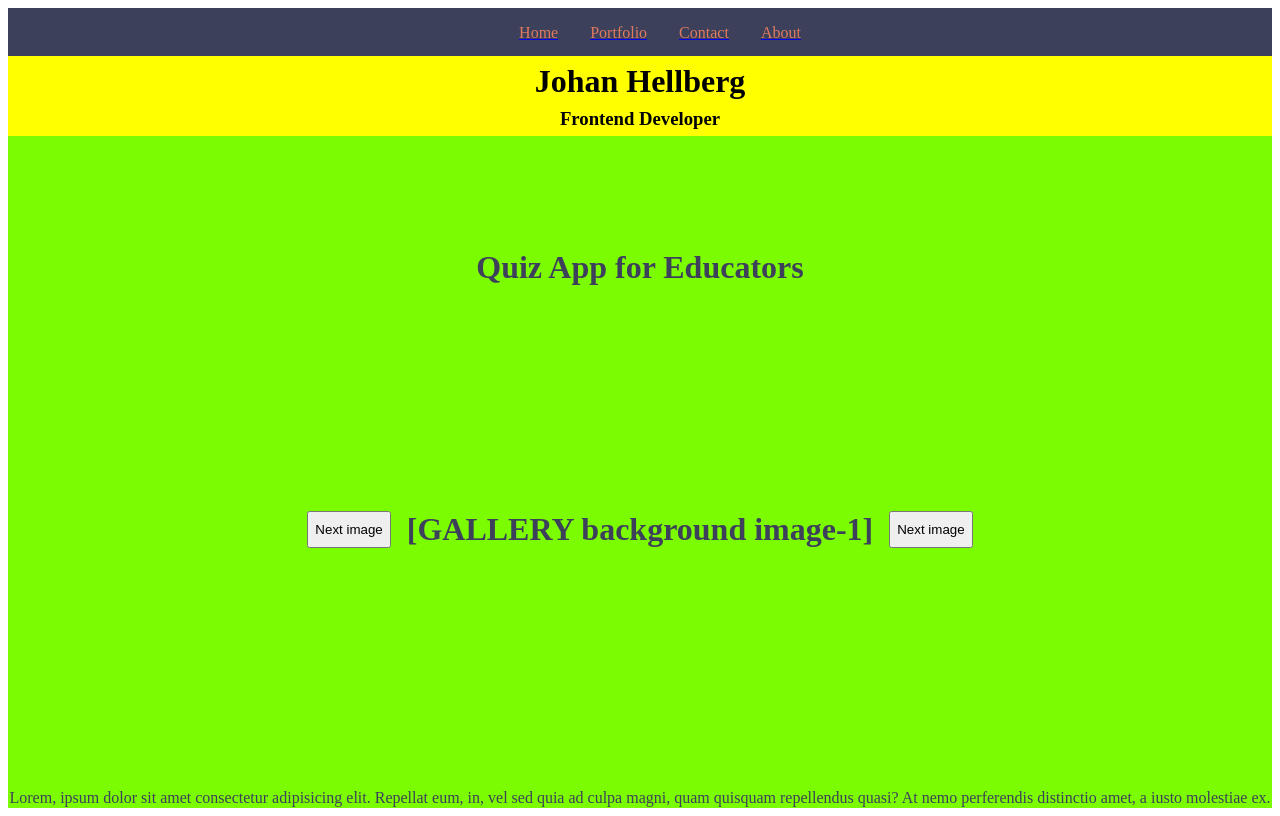
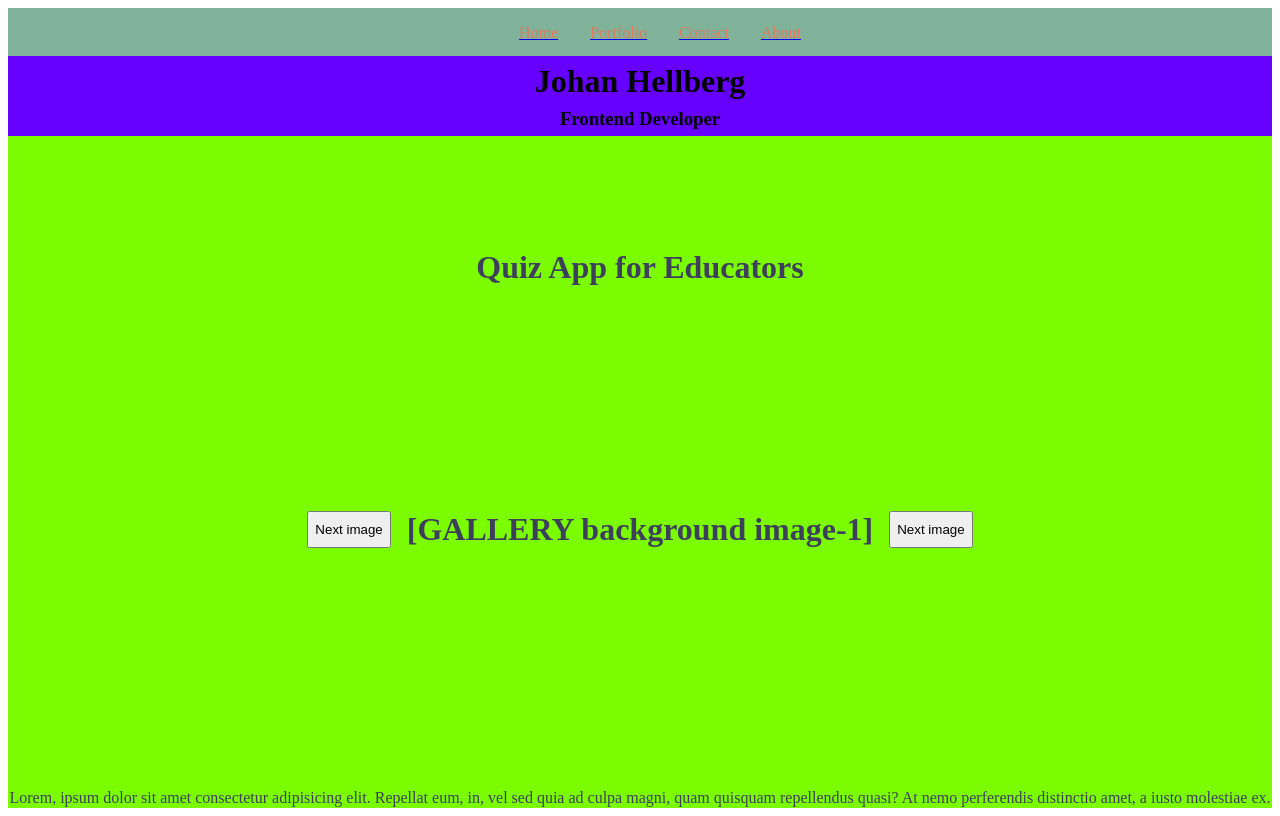
Before and after one commit to Zabi-23/jh-portfolio-spa, a React app: page / in a window 1280 px wide. Built offline with nearby package versions, Linux system fonts and the light colour scheme; the HTML template or start-up script is replaced by a standard one.

Commit message:
change color

```diff
--- a/src/App.css
+++ b/src/App.css
@@ -33,7 +33,7 @@ h1, h3 {
 }
 
 .navbar {
-  background-color: var(--delft-blue);
+  background-color: var(--cambridge-blue);
   color: var(--eggshell);
   height: 3rem;
   display: flex;
@@ -47,7 +47,7 @@ h1, h3 {
   gap: .5rem;
   color: black;
   height: 5rem;
-  background-color: yellow;
+  background-color: rgb(102, 0, 255);
 }
 
 ul > a > li {
```
